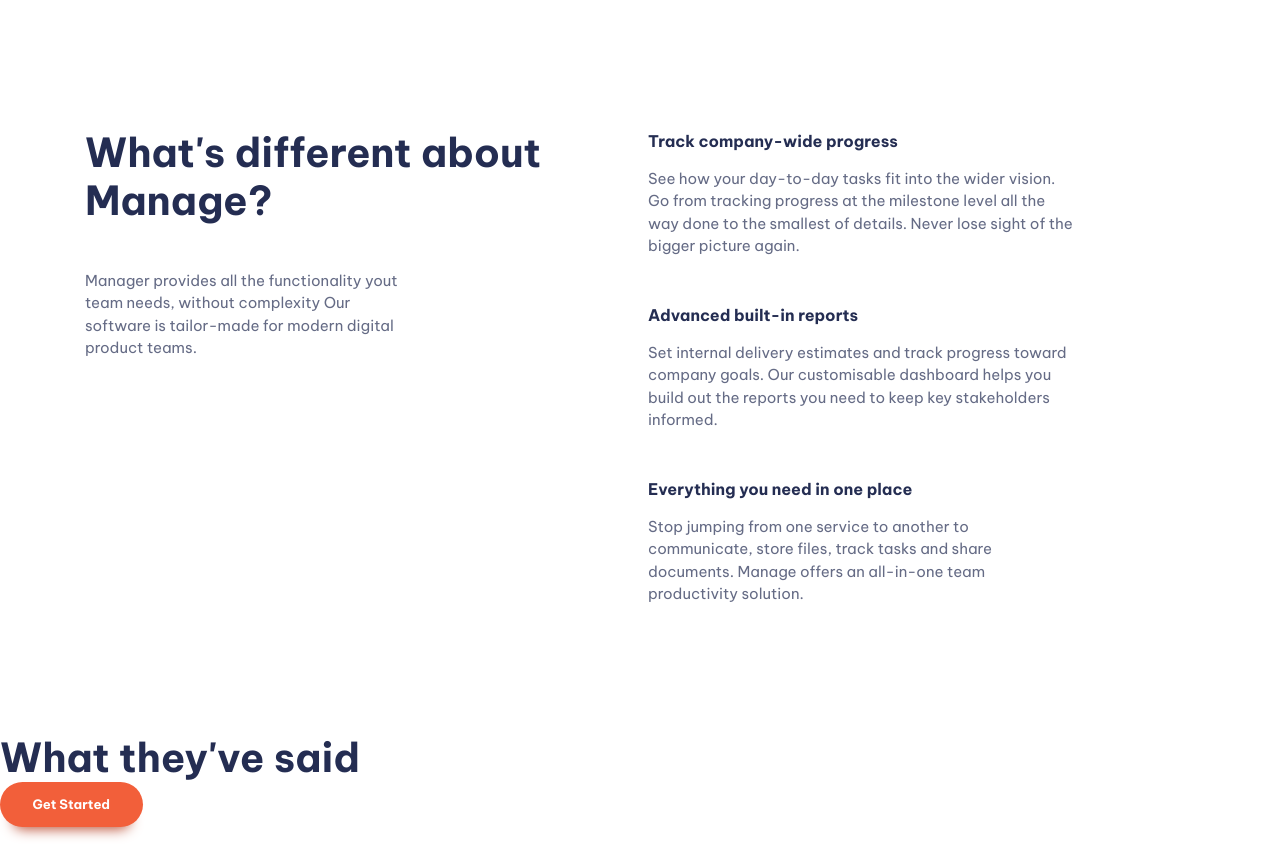
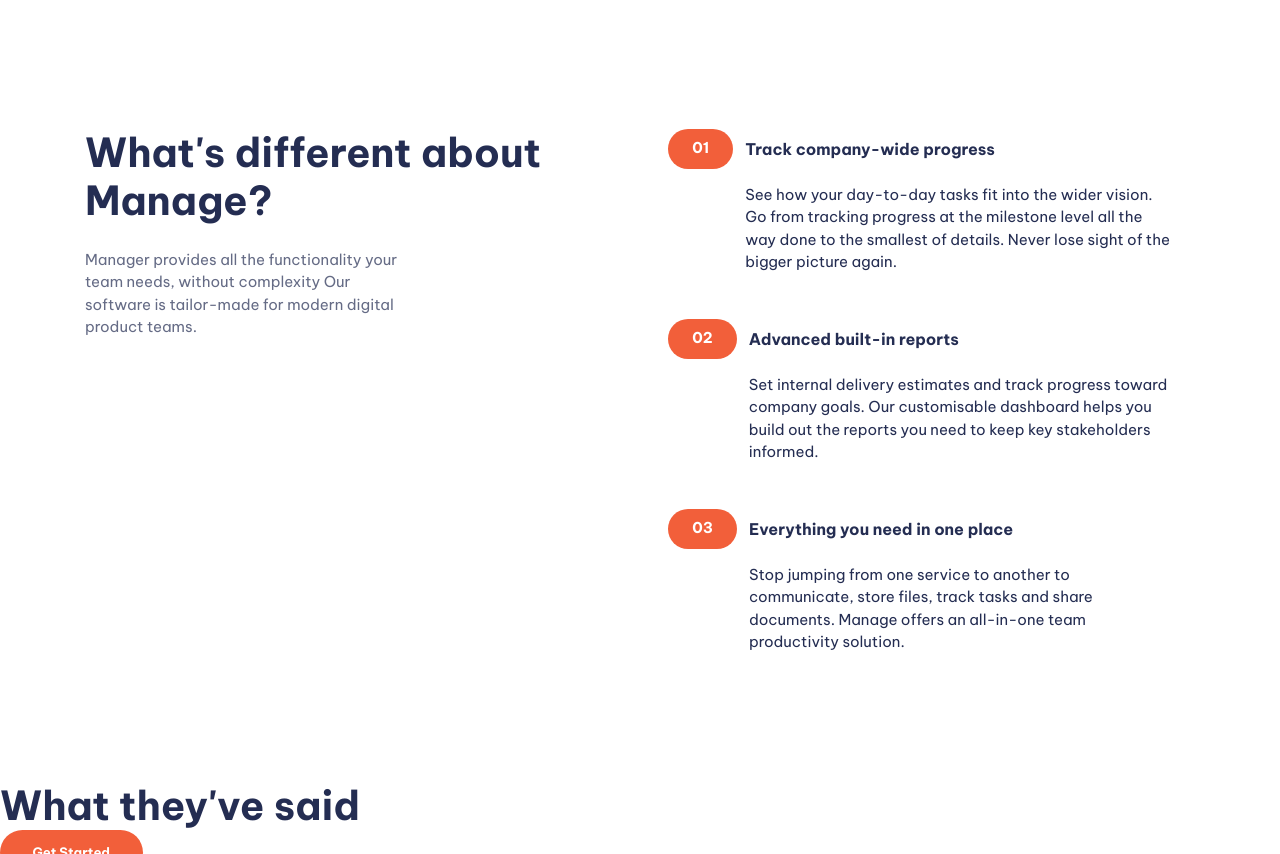
Before and after one commit to Milltiades/HTML-CSS-, a website built with Vite: page index.html in a window 1280 px wide. Shown: the part 700-1554 px from the top of the page. Built offline with nearby package versions, Linux system fonts and the light colour scheme; files whose address does not match are found by name.

Commit message:
work with numbered list - par 8

```diff
--- a/index.html
+++ b/index.html
@@ -66,12 +66,12 @@
     <section class="padding-block-900">
       <div class="container">
         <div class="even-columns">
-          <div class="flow">
+          <div class="flow text-center-sm-only margin-bottom-700" style="--flow-spacer:1.5rem">
             <h2 class="fs-secondary-heading fw-bold">
               What's different about Manage?
             </h2>
             <p>
-              Manager provides all the functionality yout team needs, without
+              Manager provides all the functionality your team needs, without
               complexity Our software is tailor-made for modern digital
               product teams.
             </p>
@@ -80,8 +80,8 @@
             <ul class="numbered-items | flow" role="list">
               <li>
                 <div class="flow" style="--flow-spacer: 1em">
-                  <h3 class="fs-600 fw-bold">Track company-wide progress</h3>
-                  <p data-width="wide">
+                  <h3 class="numbered-items__title | fs-600 fw-bold">Track company-wide progress</h3>
+                  <p class="numbered-items__body" data-width="wide">
                     See how your day-to-day tasks fit into the wider vision.
                     Go from tracking progress at the milestone level all the
                     way done to the smallest of details. Never lose sight of
@@ -91,8 +91,8 @@
               </li>
               <li>
                 <div class="flow" style="--flow-spacer: 1em">
-                  <h3 class="fs-600 fw-bold">Advanced built-in reports</h3>
-                  <p data-width="wide">
+                  <h3 class="numbered-items__title | fs-600 fw-bold">Advanced built-in reports</h3>
+                  <p class="numbered-items__body" data-width="wide">
                     Set internal delivery estimates and track progress toward
                     company goals. Our customisable dashboard helps you build
                     out the reports you need to keep key stakeholders
@@ -102,10 +102,10 @@
               </li>
               <li>
                 <div class="flow" style="--flow-spacer: 1em">
-                  <h3 class="fs-600 fw-bold">
+                  <h3 class="numbered-items__title | fs-600 fw-bold">
                     Everything you need in one place
                   </h3>
-                  <p data-width="wide">
+                  <p class="numbered-items__body" data-width="wide">
                     Stop jumping from one service to another to communicate,
                     store files, track tasks and share documents. Manage
                     offers an all-in-one team productivity solution.
--- a/style.css
+++ b/style.css
@@ -417,6 +417,83 @@ input:where([type="text"], [type="email"]) {
 }
 
 
+/* numbered items */
+.numbered-items {
+  counter-reset: count;
+  width:fit-content;
+  margin-inline: auto;
+}
+.numbered-items li {
+  counter-increment: count
+}
+
+.numbered-items div {
+display: grid;
+position: relative;
+grid-template-columns: min-content 1fr;
+align-items: center;
+column-gap: var(--size-300);
+
+}
+
+.numbered-items__title {
+  grid-row:  1 / 2;
+  grid-column:  2 / 3;
+  line-height: 1;
+
+}
+
+.numbered-items__body {
+  grid-column: 1 / -1;
+}
+
+@media (min-width:30em) {
+  .numbered-items__body {
+    grid-column: 2 / -1;
+  }
+}
+
+.numbered-items div::before,
+.numbered-items div::after {
+  height: 40px;
+}
+
+.numbered-items div::before {
+  content: '0' counter(count) ;
+  display: flex;
+  align-items: center;
+  background-color: var(--clr-accent-400);
+  color: var(--clr-neutral-100);
+  font-weight: var(--fw-bold);
+  padding: 0 var(--size-500);
+  border-radius: 100vw;
+  grid-row: 1 / 2;
+  grid-column:  1 / 2;
+
+}
+
+
+@media (max-width: 30em) {
+  .numbered-items div::after {
+    --bg:var(--clr-accent-100);
+    content: "";
+    display: block;
+    grid-column: 1 / -1;
+    grid-row: 1 / 2;
+    background: var(--bg);
+    z-index: -1;
+    border-radius: 100vw 0 0 100vw;
+    box-shadow: 5em 0 0 var(--bg);
+  }
+}
+
+
+
+
+
+
+
+
 /* Utility classes */
 
 .visually-hidden {
@@ -430,6 +507,25 @@ input:where([type="text"], [type="email"]) {
   white-space: nowrap;
   border: 0;
 }
+
+.text-center {
+  text-align: center;
+}
+
+.text-center p {
+  margin-inline: auto;
+}
+
+@media (max-width: 50em) {
+  .text-center-sm-only {
+    text-align: center;
+  }
+  .text-center-sm-only p {
+    margin-inline: auto;
+  }
+}
+
+
 
 .text-primary-400 {
   color: var(--clr-primary-400);
@@ -501,6 +597,11 @@ input:where([type="text"], [type="email"]) {
 .padding-block-700 {
   padding-block: var(--size-700);
 }
+
+.margin-bottom-700 {
+  margin-block-end: var(--size-700);
+}
+
 .display-sm-none {
   display: none;
 }
@@ -512,9 +613,9 @@ input:where([type="text"], [type="email"]) {
 
 .container {
   --max-width: 1110px;
-  --padding: 1rem;
+  --container-padding: 1rem;
 
-  width: min(var(--max-width), 100% - (var(--padding) * 2));
+  width: min(var(--max-width), 100% - (var(--container-padding) * 2));
   margin-inline: auto;
 }
 
```
